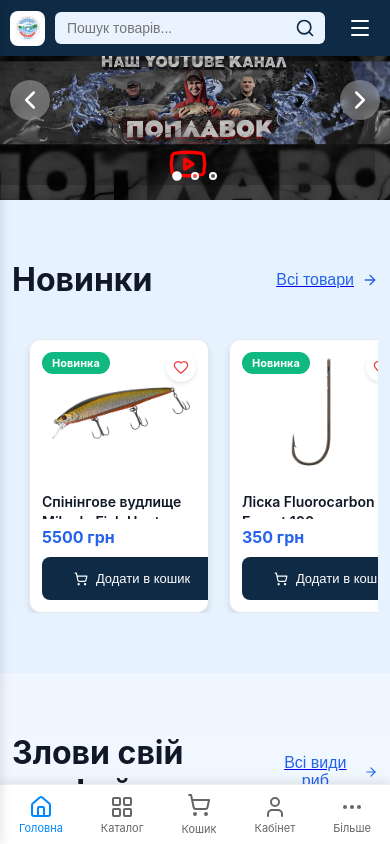
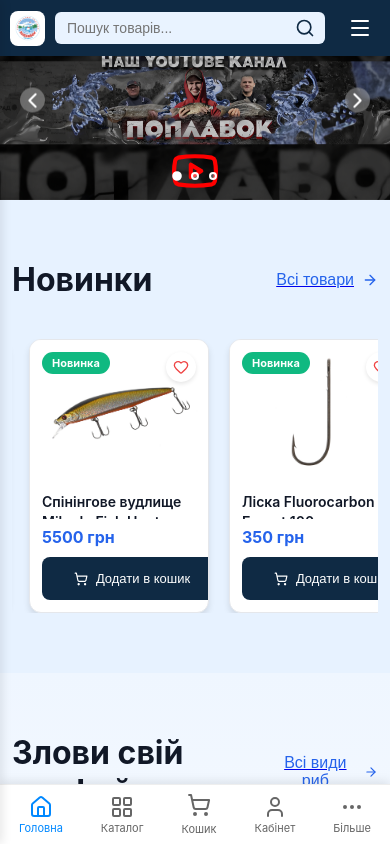
Before and after one commit to Dimen2/Poplawok-shop, a React (Create React App) app: page / in a window 390 px wide. Shown: the top 844 px of the page. Built offline with nearby package versions, Linux system fonts and the light colour scheme.

Commit message:
переделал

```diff
--- a/src/App.css
+++ b/src/App.css
@@ -1490,13 +1490,50 @@ body, html {
   z-index: 2;
 }
 
-/* Стрілки для банеру */
+/* ========== КАРУСЕЛЬ ДЛЯ ВЕРХНЬОГО БАНЕРА ========== */
+.hero-section {
+  width: 100%;
+}
+
+.hero-banner {
+  position: relative;
+  width: 100%;
+  height: 400px;
+  overflow: hidden;
+}
+
+@media (max-width: 768px) {
+  .hero-banner {
+    height: 200px;
+  }
+}
+
+/* Контейнер для зображень */
+.banner-images {
+  position: relative;
+  width: 100%;
+  height: 100%;
+  display: flex;
+  transition: transform 0.5s ease-in-out;
+  will-change: transform;
+}
+
+/* Стилі для зображень */
+.banner-image {
+  flex: 0 0 100%;
+  width: 100%;
+  height: 100%;
+  object-fit: cover;
+  object-position: center;
+}
+
+/* Стрілки для банеру (ваш код) */
 .banner-arrow {
   position: absolute;
   top: 50%;
   transform: translateY(-50%);
-  width: 50px;
-  height: 50px;
+  width: 25px;
+  height: 25px;
   background: rgba(255, 255, 255, 0.3);
   border: none;
   border-radius: 50%;
@@ -1522,22 +1559,7 @@ body, html {
   right: 20px;
 }
 
-@media (max-width: 768px) {
-  .banner-arrow {
-    width: 40px;
-    height: 40px;
-  }
-
-  .banner-arrow-left {
-    left: 10px;
-  }
-
-  .banner-arrow-right {
-    right: 10px;
-  }
-}
-
-/* Індикатори (точки) */
+/* Індикатори (точки) - ваш код */
 .banner-dots {
   position: absolute;
   bottom: 20px;
@@ -1571,16 +1593,19 @@ body, html {
   }
 }
 
-/* YouTube кнопка */
-
-@media (max-width: 768px) {
-  .hero-content {
-    bottom: 15px;
-    right: 15px;
-  }
-
-  .youtube-link svg {
-    width: 40px;
-    height: 40px;
-  }
-}
+/* ========== ТІЛЬКИ СВАЙП НА МОБІЛЬНИХ ========== */
+@media (max-width: 768px) {
+  /* Додаємо підтримку свайпу */
+  .banner-images {
+    cursor: grab;
+    touch-action: pan-y pinch-zoom;
+    -webkit-overflow-scrolling: touch;
+  }
+
+  .banner-images:active {
+    cursor: grabbing;
+  }
+
+  /* Стрілки залишаються - ми їх не ховаємо */
+  /* Тільки додаємо свайп */
+}
```
